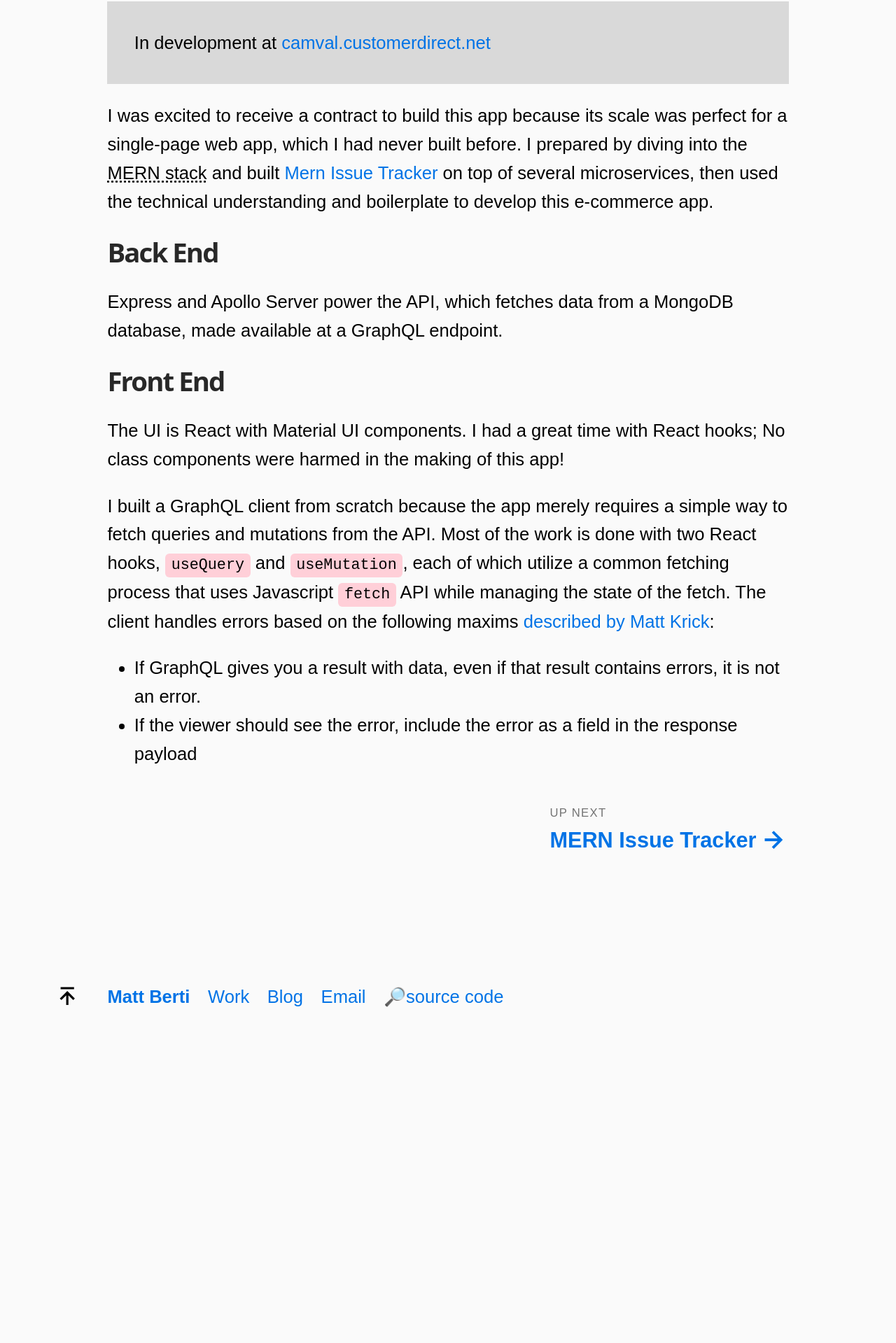
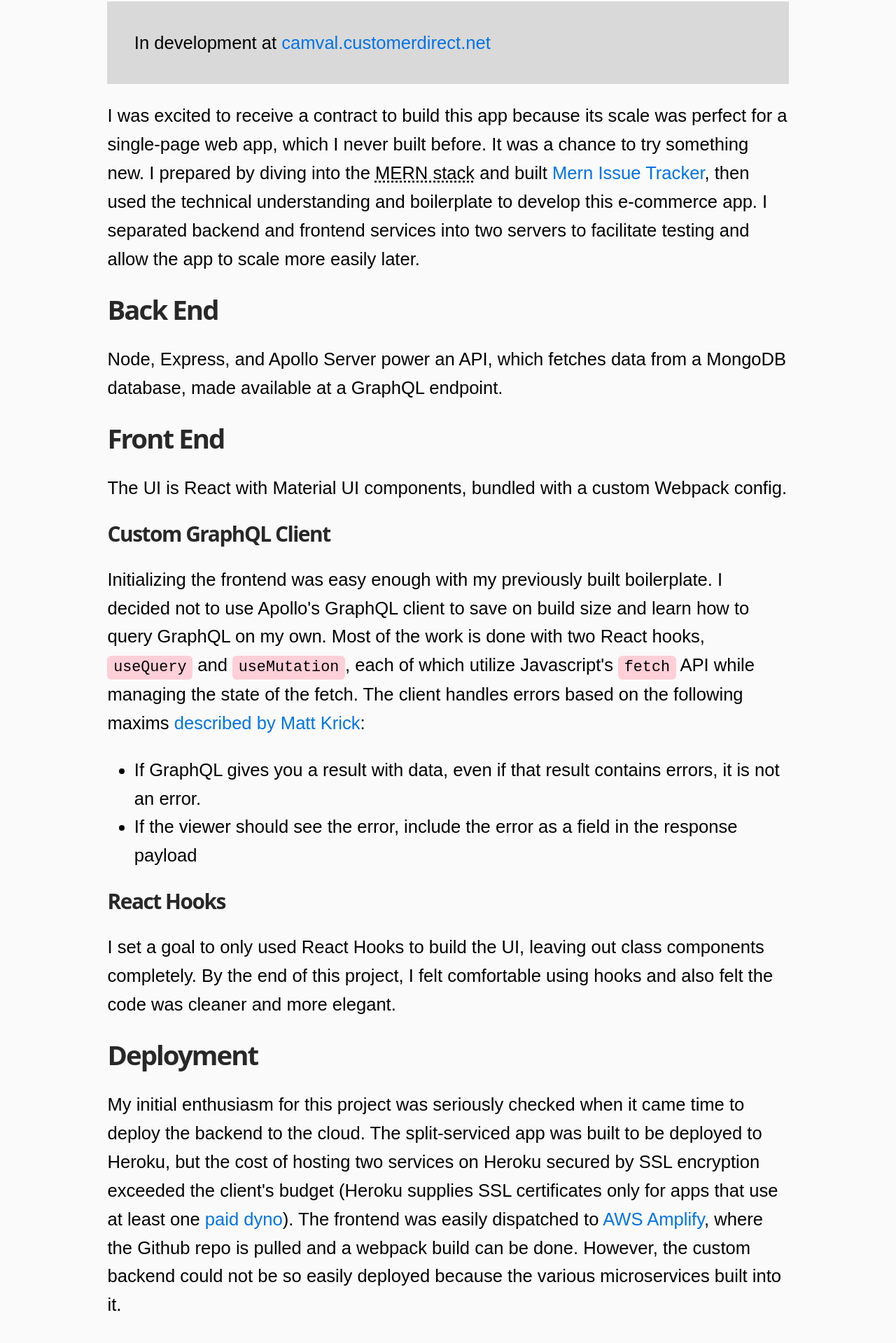
Before and after one commit to brti-dev/brti.dev, a Next.js app: page /developer/camval-produce in a window 1280 px wide. Shown: the part 620-2539 px from the top of the page at 70% size. Before the commit the page ends 2218 px from the top, so only its background shows below. Built offline with nearby package versions, Linux system fonts and the light colour scheme.

Commit message:
Expand Camval case study

```diff
--- a/pages/developer/camval-produce.tsx
+++ b/pages/developer/camval-produce.tsx
@@ -11,7 +11,7 @@ function Camval() {
             </Head>
             <Article
                 title="Camval Produce"
-                description="A responsive e-commerce app for a small produce delivery business in San Diego."
+                description="A responsive e-commerce app for a produce delivery business in San Diego."
                 preface={(
                     <ul>
                         <li>In development at <a href="https://camval.customerdirect.net">camval.customerdirect.net</a></li>
@@ -19,18 +19,30 @@ function Camval() {
                 )}
                 nextArticle={<Link href="/developer/mern-tracker">MERN Issue Tracker</Link>}
             >
-                <p>I was excited to receive a contract to build this app because its scale was perfect for a single-page web app, which I had never built before. I prepared by diving into the <abbr title="MongoDB, Express.js, React, Node.js">MERN stack</abbr> and built <a href="./mern-tracker">Mern Issue Tracker</a> on top of several microservices, then used the technical understanding and boilerplate to develop this e-commerce app.</p>
+                <p>I was excited to receive a contract to build this app because its scale was perfect for a single-page web app, which I never built before. It was a chance to try something new. I prepared by diving into the <abbr title="MongoDB, Express.js, React, Node.js">MERN stack</abbr> and built <a href="./mern-tracker">Mern Issue Tracker</a>, then used the technical understanding and boilerplate to develop this e-commerce app. I separated backend and frontend services into two servers to facilitate testing and allow the app to scale more easily later.</p>
 
                 <h2>Back End</h2>
-                <p>Express and Apollo Server power the API, which fetches data from a MongoDB database, made available at a GraphQL endpoint.</p>
+                <p>Node, Express, and Apollo Server power an API, which fetches data from a MongoDB database, made available at a GraphQL endpoint.</p>
 
                 <h2>Front End</h2>
-                <p>The UI is React with Material UI components. I had a great time with React hooks; No class components were harmed in the making of this app!</p>
-                <p>I built a GraphQL client from scratch because the app merely requires a simple way to fetch queries and mutations from the API. Most of the work is done with two React hooks, <code>useQuery</code> and <code>useMutation</code>, each of which utilize a common fetching process that uses Javascript <code>fetch</code> API while managing the state of the fetch. The client handles errors based on the following maxims <a href="https://itnext.io/the-definitive-guide-to-handling-graphql-errors-e0c58b52b5e1" title="The Definitive Guide to Handling GraphQL Errors">described by Matt Krick</a>:</p>
+                <p>The UI is React with Material UI components, bundled with a custom Webpack config.</p>
+
+                <h3>Custom GraphQL Client</h3>
+                <p>Initializing the frontend was easy enough with my previously built boilerplate. I decided not to use Apollo's GraphQL client to save on build size and learn how to query GraphQL on my own. Most of the work is done with two React hooks, <code>useQuery</code> and <code>useMutation</code>, each of which utilize Javascript's <code>fetch</code> API while managing the state of the fetch. The client handles errors based on the following maxims <a href="https://itnext.io/the-definitive-guide-to-handling-graphql-errors-e0c58b52b5e1" title="The Definitive Guide to Handling GraphQL Errors">described by Matt Krick</a>:</p>
                 <ul>
                     <li>If GraphQL gives you a result with data, even if that result contains errors, it is not an error.</li>
                     <li>If the viewer should see the error, include the error as a field in the response payload</li>
                 </ul>
+
+                <h3>React Hooks</h3>
+                <p>I set a goal to only used React Hooks to build the UI, leaving out class components completely. By the end of this project, I felt comfortable using hooks and also felt the code was cleaner and more elegant.</p>
+
+                <h2>Deployment</h2>
+                <p>My initial enthusiasm for this project was seriously checked when it came time to deploy the backend to the cloud. The split-serviced app was built to be deployed to Heroku, but the cost of hosting two services on Heroku secured by SSL encryption exceeded the client's budget (Heroku supplies SSL certificates only for apps that use at least one <a href="https://devcenter.heroku.com/articles/ssl">paid dyno</a>). The frontend was easily dispatched to <a href="https://aws.amazon.com/amplify/">AWS Amplify</a>, where the Github repo is pulled and a webpack build can be done. However, the custom backend could not be so easily deployed because the various microservices built into it.</p>
+                <p>My solution was to keep the backend only on Heroku, secure it with SSL encryption, and use JSON web tokens instead of cookies to make secure calls to between the UI and API and authenticate user sessions. The end result is approximately 30% cheaper while still maintaining the separate services for easy testing and scaling later.</p>
+
+                <h2>Future Plans</h2>
+                <p>Were I to have more time to improve the app, I would research Progressive Web App features like installation and push notifications. Because most customers are regular, an install feature would allow quick access to regular orders, while managers could receive push notifications at the point of purchase, or alert a customer upon the change of an order status.</p>
             </Article>
         </Layout>
     )
```
